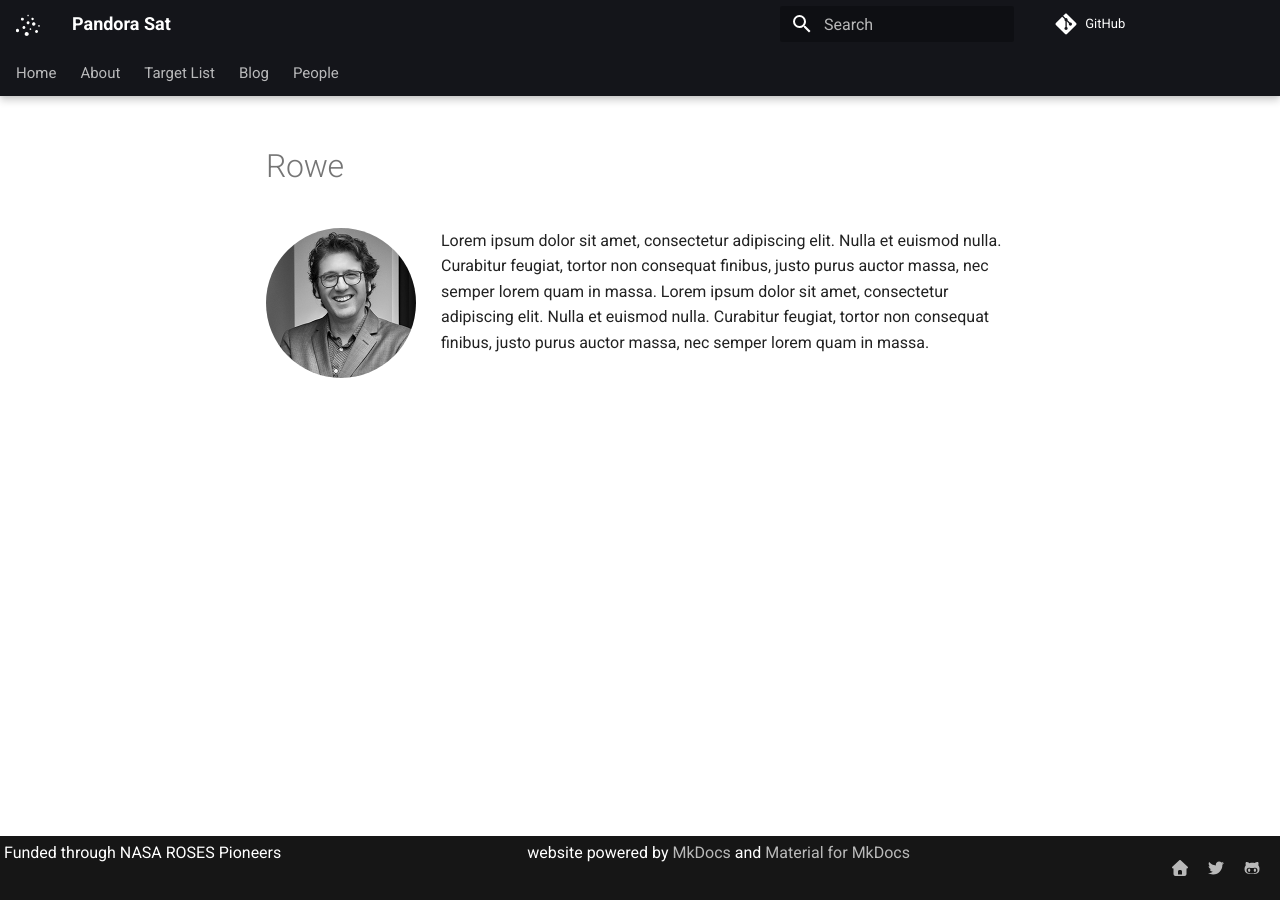
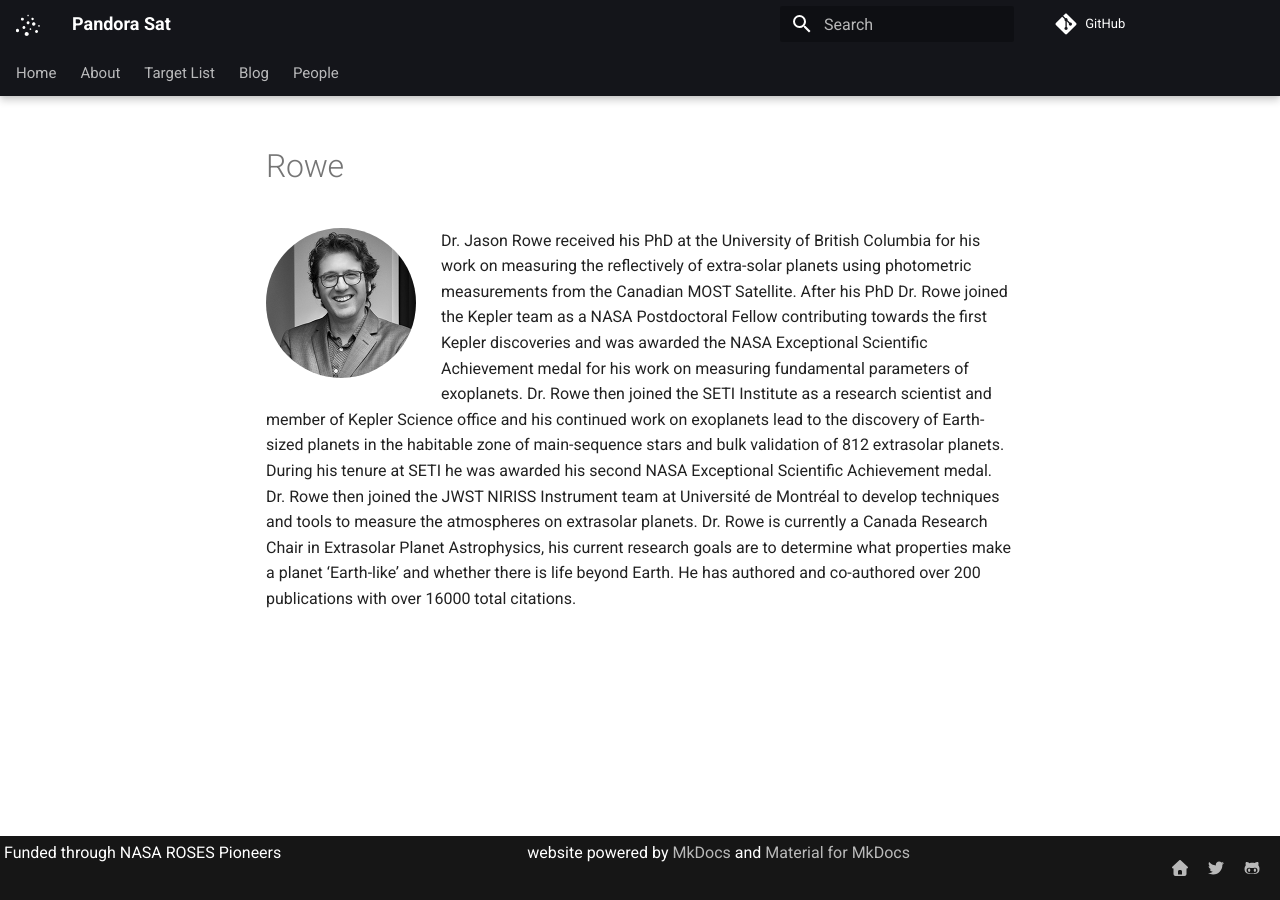
Before and after one commit to trevorfoote/pandorawebsite, an MkDocs documentation site: the page built from docs/authors/rowe.md, in a window 1280 px wide. Built offline with MkDocs 1.6.1 and Material for MkDocs 9.7.7, drawn with Linux system fonts in a browser that asks for light colours.

Commit message:
Update rowe.md

```diff
--- a/docs/authors/rowe.md
+++ b/docs/authors/rowe.md
@@ -1,4 +1,2 @@
 ![Jason Rowe](Rowe.jpg){ class=avatar }
-Lorem ipsum dolor sit amet, consectetur adipiscing elit. Nulla et euismod
-nulla. Curabitur feugiat, tortor non consequat finibus, justo purus auctor
-massa, nec semper lorem quam in massa. Lorem ipsum dolor sit amet, consectetur adipiscing elit. Nulla et euismod nulla. Curabitur feugiat, tortor non consequat finibus, justo purus auctor massa, nec semper lorem quam in massa.
+Dr. Jason Rowe received his PhD at the University of British Columbia for his work on measuring the reflectively of extra-solar planets using photometric measurements from the Canadian MOST Satellite. After his PhD Dr. Rowe joined the Kepler team as a NASA Postdoctoral Fellow contributing towards the first Kepler discoveries and was awarded the NASA Exceptional Scientific Achievement medal for his work on measuring fundamental parameters of exoplanets. Dr. Rowe then joined the SETI Institute as a research scientist and member of Kepler Science office and his continued work on exoplanets lead to the discovery of Earth-sized planets in the habitable zone of main-sequence stars and bulk validation of 812 extrasolar planets. During his tenure at SETI he was awarded his second NASA Exceptional Scientific Achievement medal. Dr. Rowe then joined the JWST NIRISS Instrument team at Université de Montréal to develop techniques and tools to measure the atmospheres on extrasolar planets. Dr. Rowe is currently a Canada Research Chair in Extrasolar Planet Astrophysics, his current research goals are to determine what properties make a planet ‘Earth-like’ and whether there is life beyond Earth. He has authored and co-authored over 200 publications with over 16000 total citations.
```
